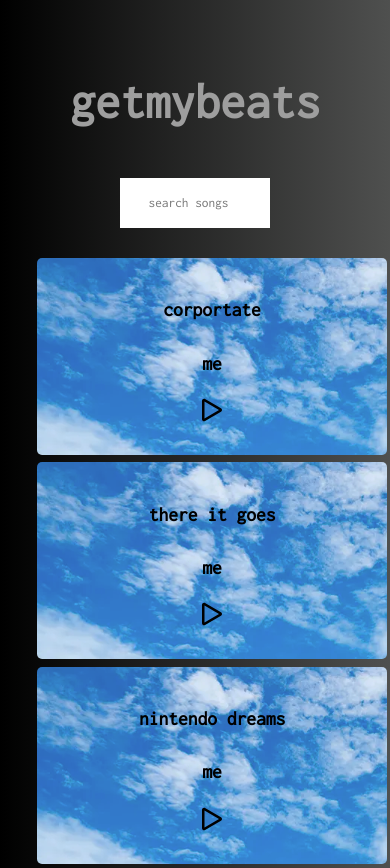
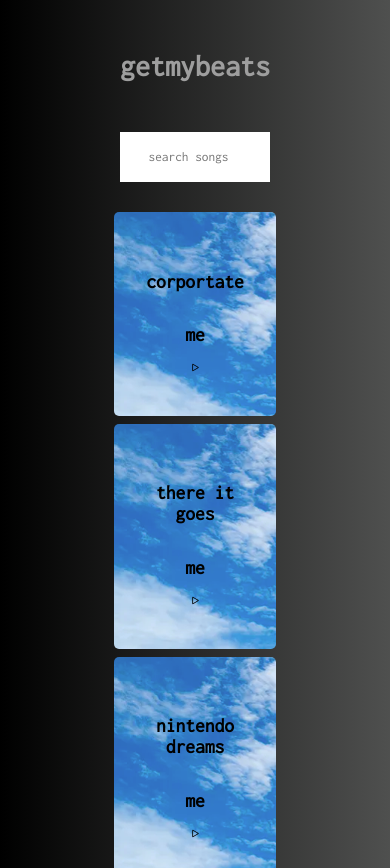
Before and after one commit to micahnorwoodjordan/getmybeats, a React (Create React App) app in the folder frontend-v4/: page / in a window 390 px wide. Shown: the top 868 px of the page. Built offline with nearby package versions, Linux system fonts and the light colour scheme.

Commit message:
use media queries for responsiveness

```diff
--- a/frontend-v4/src/App.css
+++ b/frontend-v4/src/App.css
@@ -14,9 +14,7 @@ body {
 
 .app-title {
   font-family: 'Inconsolata'; /* Google font*/
-  margin-top: 75px;
-  margin-bottom: 50px;
-  font-size: 50px;
+  font-size: 30px;
   color: #9e9e9e;
 }
 
--- a/frontend-v4/src/App.js
+++ b/frontend-v4/src/App.js
@@ -54,7 +54,7 @@ const App = () => {
 
   return (
     <div className='App'>
-      <h6 className='app-title'>getmybeats</h6>
+      <h5 className='app-title'>getmybeats</h5>
       <div className='content-container'>
         <SearchBox
             className="track-search-box"
--- a/frontend-v4/src/components/css/Tile.css
+++ b/frontend-v4/src/components/css/Tile.css
@@ -1,24 +1,57 @@
+/*
+https://www.c-sharpcorner.com/UploadFile/44b888/media-queries-for-mobile-laptop-desktop-and-i-pad-for-maki/
+*/
+
+
 .tile-container {
-  width: 300px;
+  width: 20vw;
   grid-column: 2;
   display: flex;
   flex-direction: column;
   border-radius: 5px;
-  padding: 25px;
+  padding: 5vh;
   cursor: pointer;
   -moz-osx-font-smoothing: grayscale;
   backface-visibility: hidden;
   transform: translateZ(0);
   transition: transform 0.25s ease-out;
-  font-family: 'Inconsolata'; /* Google font*/
+  font-family: 'Inconsolata';
   font-size: small;
   align-items: center;
+  justify-items: center;
 }
 
-.tile-container:hover {
-  transform: scale(1.05);
+@media
+(width: 430px) and (-webkit-device-pixel-ratio: 3),  /* iPhone 14 Pro Max, iPhone 15 Plus and iPhone 15 Pro Max */
+(width: 428px) and (-webkit-device-pixel-ratio: 3),  /* iPhone 12 Pro Max, iPhone 13 Pro Max, and iPhone 14 Plus */
+(width: 414px) and (-webkit-device-pixel-ratio: 3),  /* iPhone Xs Max, and iPhone 11 Pro Max */
+(width: 414px) and (-webkit-device-pixel-ratio: 2),  /* iPhone XR, and iPhone 11 */
+(width: 393px) and (-webkit-device-pixel-ratio: 3),  /* iPhone 14 Pro, iPhone 15 and iPhone 15 Pro */
+(width: 390px) and (-webkit-device-pixel-ratio: 3),  /* iPhone 12, iPhone 12 Pro, iPhone 13, iPhone 13 Pro, and iPhone 14 */
+(width: 375px) and (-webkit-device-pixel-ratio: 3),  /* iPhone X, iPhone Xs, iPhone 11 Pro, iPhone 12 Mini, and iPhone 13 Mini */
+(width: 375px) and (-webkit-device-pixel-ratio: 2) {  /* iphone SE */
+    .play-icon {
+      font-size: 5vw;
+    }
+    .tile-container:hover {
+      transform: scale(1.05);
+    }
+    .tile-container {
+      width: 70vw;
+      grid-column: 2;
+      display: flex;
+      flex-direction: column;
+      border-radius: 5px;
+      padding: 2vh;
+      margin-bottom: 3vh;
+      cursor: pointer;
+      -moz-osx-font-smoothing: grayscale;
+      backface-visibility: hidden;
+      transform: translateZ(0);
+      transition: transform 0.25s ease-out;
+      font-family: 'Inconsolata'; /* Google font*/
+      font-size: small;
+      align-items: center;
+      justify-items: center;
+    }
 }
-
-.play-icon {
-  font-size: 40px;
-}
```
Also changed, not shown: frontend-v4/src/components/css/TileList.css (line endings or trailing spaces), 1 other file (tests, documents, lock files or other folders).
